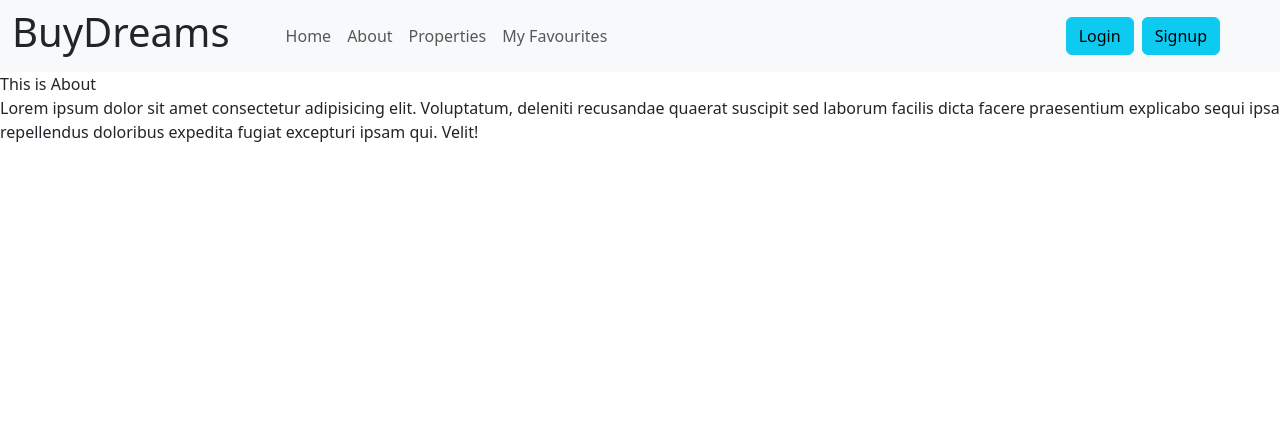
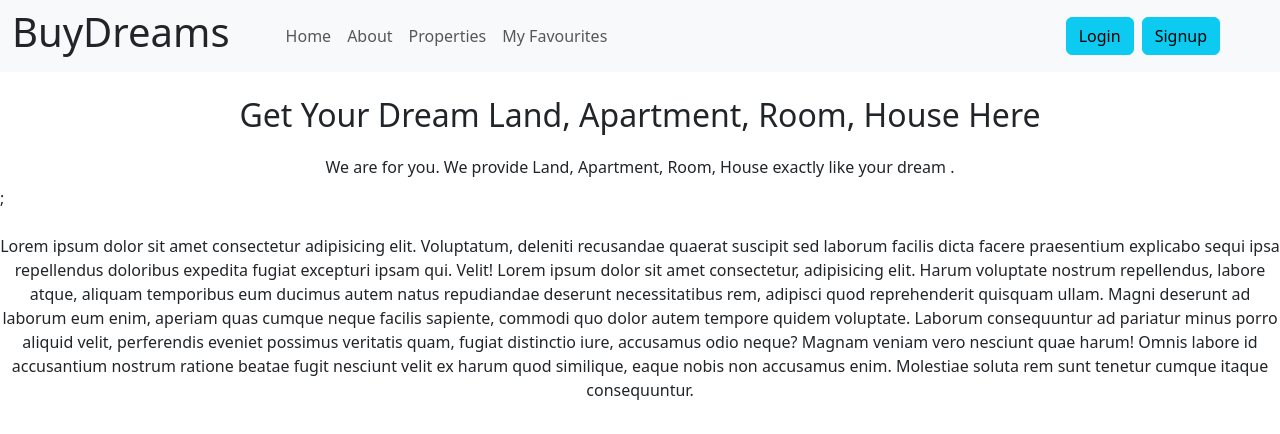
Before and after one commit to surajchy3540/buydreams, a React (Create React App) app in the folder frontend/: page /about in a window 1280 px wide. Shown: the top 434 px of the page. Built offline with nearby package versions, Linux system fonts and the light colour scheme.

Commit message:
replacing like and remove text with heart and trash icon and making UI better

```diff
--- a/frontend/public/index.html
+++ b/frontend/public/index.html
@@ -1,4 +1,4 @@
-<!DOCTYPE html>
+<!doctype html>
 <html lang="en">
   <head>
     <meta charset="utf-8" />
@@ -24,8 +24,17 @@
       work correctly both with client-side routing and a non-root public URL.
       Learn how to configure a non-root public URL by running `npm run build`.
     -->
-    <title>BuyDreams </title>
-     <link href="https://cdn.jsdelivr.net/npm/bootstrap@5.3.8/dist/css/bootstrap.min.css" rel="stylesheet" integrity="sha384-sRIl4kxILFvY47J16cr9ZwB07vP4J8+LH7qKQnuqkuIAvNWLzeN8tE5YBujZqJLB" crossorigin="anonymous">
+    <title>BuyDreams</title>
+    <link
+      href="https://cdn.jsdelivr.net/npm/bootstrap@5.3.8/dist/css/bootstrap.min.css"
+      rel="stylesheet"
+      integrity="sha384-sRIl4kxILFvY47J16cr9ZwB07vP4J8+LH7qKQnuqkuIAvNWLzeN8tE5YBujZqJLB"
+      crossorigin="anonymous"
+    />
+    <link
+      href="https://cdn.jsdelivr.net/npm/bootstrap-icons@1.11.3/font/bootstrap-icons.css"
+      rel="stylesheet"
+    />
   </head>
   <body>
     <noscript>You need to enable JavaScript to run this app.</noscript>
@@ -40,6 +49,10 @@
       To begin the development, run `npm start` or `yarn start`.
       To create a production bundle, use `npm run build` or `yarn build`.
     -->
-      <script src="https://cdn.jsdelivr.net/npm/bootstrap@5.3.8/dist/js/bootstrap.bundle.min.js" integrity="sha384-FKyoEForCGlyvwx9Hj09JcYn3nv7wiPVlz7YYwJrWVcXK/BmnVDxM+D2scQbITxI" crossorigin="anonymous"></script>
+    <script
+      src="https://cdn.jsdelivr.net/npm/bootstrap@5.3.8/dist/js/bootstrap.bundle.min.js"
+      integrity="sha384-FKyoEForCGlyvwx9Hj09JcYn3nv7wiPVlz7YYwJrWVcXK/BmnVDxM+D2scQbITxI"
+      crossorigin="anonymous"
+    ></script>
   </body>
 </html>
--- a/frontend/src/App.js
+++ b/frontend/src/App.js
@@ -55,12 +55,12 @@ function App() {
           path="/"
           element={
             <>
-              <h2 className="text-center mt-4">
+              {/* <h2 className="text-center mt-4">
                 Get Your Dream Land, Apartment, Room, House Here
               </h2>
               <p className="text-center mt-4">
                 We are for you. We provide Land, Apartment, Room, House exactly like your dream
-              </p>
+              </p> */}
               {/* <Properties /> */}
               <Login/>
             </>
--- a/frontend/src/components/About.js
+++ b/frontend/src/components/About.js
@@ -3,13 +3,33 @@ import React from "react";
 const About = () => {
   return (
     <div>
-      This is About
-      <p>
+      <>
+        <h2 className="text-center mt-4">
+          Get Your Dream Land, Apartment, Room, House Here
+        </h2>
+        <h6 className="text-center mt-4">
+          We are for you. We provide Land, Apartment, Room, House exactly like
+          your dream .
+        </h6>
+      </>
+      ;
+      <p className="text-center mt-4">
         {" "}
         Lorem ipsum dolor sit amet consectetur adipisicing elit. Voluptatum,
         deleniti recusandae quaerat suscipit sed laborum facilis dicta facere
         praesentium explicabo sequi ipsa repellendus doloribus expedita fugiat
-        excepturi ipsam qui. Velit!
+        excepturi ipsam qui. Velit! Lorem ipsum dolor sit amet consectetur,
+        adipisicing elit. Harum voluptate nostrum repellendus, labore atque,
+        aliquam temporibus eum ducimus autem natus repudiandae deserunt
+        necessitatibus rem, adipisci quod reprehenderit quisquam ullam. Magni
+        deserunt ad laborum eum enim, aperiam quas cumque neque facilis
+        sapiente, commodi quo dolor autem tempore quidem voluptate. Laborum
+        consequuntur ad pariatur minus porro aliquid velit, perferendis eveniet
+        possimus veritatis quam, fugiat distinctio iure, accusamus odio neque?
+        Magnam veniam vero nesciunt quae harum! Omnis labore id accusantium
+        nostrum ratione beatae fugit nesciunt velit ex harum quod similique,
+        eaque nobis non accusamus enim. Molestiae soluta rem sunt tenetur cumque
+        itaque consequuntur.
       </p>
     </div>
   );
--- a/frontend/src/components/Login.js
+++ b/frontend/src/components/Login.js
@@ -67,8 +67,6 @@ const Login = () => {
       navigate("/properties");
 
       window.location.reload();
-
-
     } catch (err) {
       console.log(err); // 👈 IMPORTANT
 
@@ -80,14 +78,25 @@ const Login = () => {
     }
   };
 
+
   return (
-    <div className="container mt-5">
+    <div className="container mt-5 my-5">
+      <>
+    <h2 className="text-center mt-4">
+      Get Your Dream Land, Apartment, Room, House Here
+    </h2>
+    <h6 className="text-center mt-4">
+      We are for you. We provide Land, Apartment, Room, House exactly like your
+      dream .
+    </h6>
+  </>;
       <div className="row justify-content-center">
         <div className="col-12 col-sm-8 col-md-6 col-lg-4">
           <form
             className="p-4 border rounded shadow-sm"
             onSubmit={handleSubmit}
           >
+
             <h3 className="text-center mb-4">Login</h3>
             <div className="mb-3">
               <label className="form-label">Email address</label>
--- a/frontend/src/components/MyFavourites.js
+++ b/frontend/src/components/MyFavourites.js
@@ -45,15 +45,26 @@ const MyFavourites = () => {
               <div className="card">
                 <img src={item.img} className="card-img-top" alt="fav" />
                 <div className="card-body">
-                    <h5 className="card-title">Beautiful Property</h5>
-        <p className="card-text">Modern design with a great location.</p>
+                  <h5 className="card-title">Beautiful Property</h5>
+                  <p className="card-text">
+                    Modern design with a great location.
+                  </p>
 
-                  <button
+                  {/* <button
                     onClick={() => removeFromFavourites(item.id)}
                     className="btn btn-danger"
                   >
                     Remove
-                  </button>
+                  </button> */}
+
+                  <div className="d-flex justify-content-end">
+                    <button
+                      className="btn btn-info my-2"
+                      onClick={() => removeFromFavourites(item.id)}
+                    >
+                      <i className="bi bi-trash-fill text-light"></i>
+                    </button>
+                  </div>
                 </div>
               </div>
             </div>
--- a/frontend/src/components/Navbar.js
+++ b/frontend/src/components/Navbar.js
@@ -212,7 +212,7 @@ const Navbar = () => {
                 </Link>
               </>
             ) : (
-              <button onClick={handleLogout} className="btn btn-danger">
+              <button onClick={handleLogout} className="btn btn-info">
                 Signout
               </button>
             )}
--- a/frontend/src/components/Properties.js
+++ b/frontend/src/components/Properties.js
@@ -102,9 +102,9 @@ const Card = ({ img, id }) => {
           <button
             onClick={() => addToFavourites({ id, img })}
             className="btn btn-info my-2"
-            style={{ width: "70px", height: "35px", cursor: "pointer" }}
+            style={{ cursor: "pointer" }}
           >
-            Like
+            <i className="bi bi-heart-fill text-light"></i>
           </button>
         </div>
       </div>
--- a/frontend/src/components/Signup.js
+++ b/frontend/src/components/Signup.js
@@ -72,7 +72,17 @@ const Signup = () => {
   };
 
   return (
-    <div className="container mt-5">
+    <div className="container mt-5 my-5">
+      <>
+        <h2 className="text-center mt-4">
+          Get Your Dream Land, Apartment, Room, House Here
+        </h2>
+        <h6 className="text-center mt-4">
+          We are for you. We provide Land, Apartment, Room, House exactly like
+          your dream .
+        </h6>
+      </>
+      ;
       <div className="row justify-content-center">
         <div className="col-12 col-sm-8 col-md-6 col-lg-4">
           <form
```
